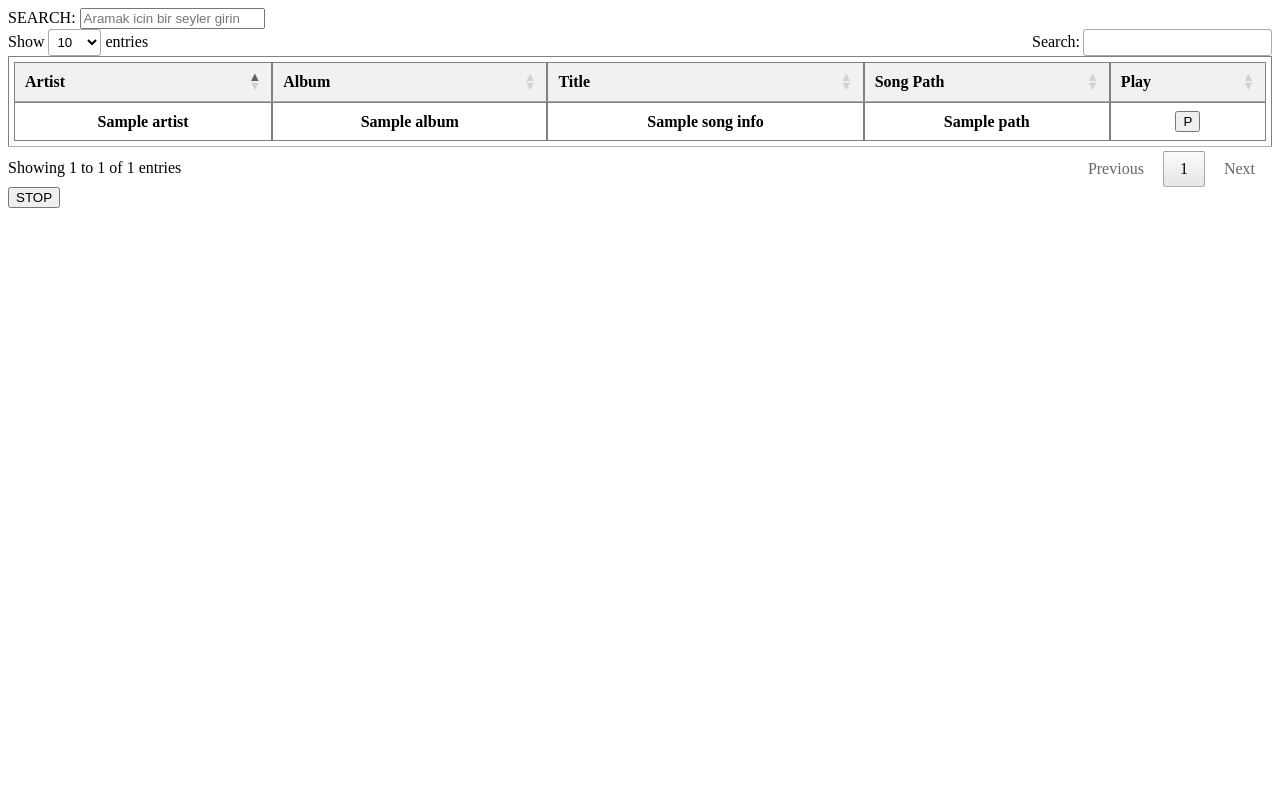
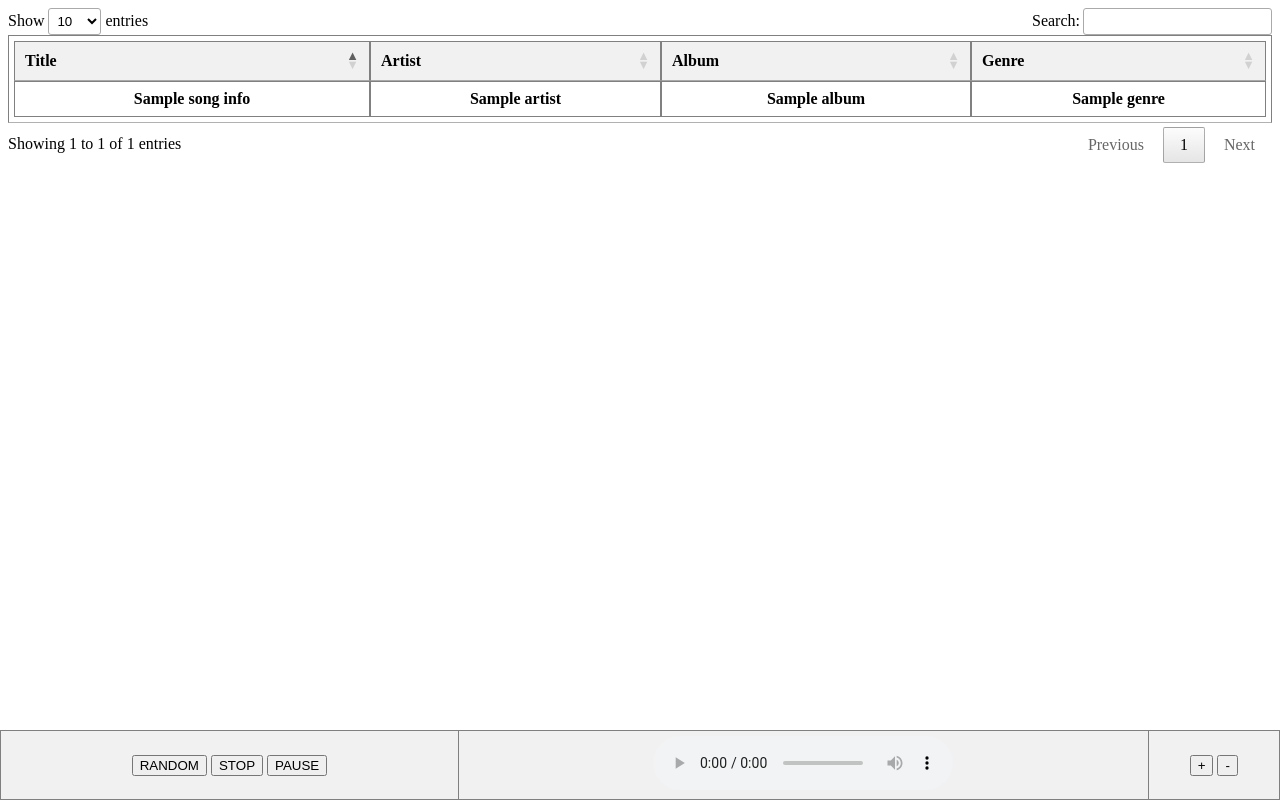
Before and after one commit to COMU/gramafon, a Flask app: template app/templates/index.html in a window 1280 px wide. Run offline with Flask 2, Linux system fonts and the light colour scheme; the template is opened without the code that fills it: most values are stand-ins (such as "Sample title", 1, 10 or a date in 2020); lists and menus that the app fills with data are empty; parts of the project's set-up code (start-up, migrations or seed data) failed here and were passed over; some libraries are stand-ins or nearby versions.

Commit message:
Random ve ses ayarlama butonları eklendi

```diff
--- a/app/app.py
+++ b/app/app.py
@@ -3,47 +3,60 @@ from flask import Flask, render_template, request
 import pygame
 import os
 import json
-from flask import jsonify
+import random
 
-# from flask.ext.triangle import Triangle
+# from tinytag import TinyTag
+# from mutagen.mp3 import MP3
+
+
+# import ipdb
+# from mutagen.mp3 import MP3
 
 app = Flask(__name__)
-
-songs_path = "/home/burcin/song/"
-music = "/home/burcin/song/01.TheCrushOfLove.mp3"
-pygame.init()
-
-pygame.mixer.music.load(music)
+songs_path = "/home/burcin/song/song/"
+sarki = songs_path + "01.TheCrushOfLove.mp3"
+songs = os.listdir(songs_path)
 
 
+# tag = TinyTag.get("sarki") print("This track is by %s." % tag.artist) print("It is %f seconds long." % tag.duration)
 
 @app.route("/")
 def song_information():
     song_info_list = []
-    songs = os.listdir(songs_path)
+    print (
+        "********************************************************************************************************")
+    duration = eyed3.load(sarki).info.time_secs
+    print(duration)
     for song in songs:
         if song.endswith(".mp3"):
             path = songs_path + song
             audiofile = eyed3.load(path)
-            song_info = {'artist': audiofile.tag.artist, 'album': audiofile.tag.artist, 'title': audiofile.tag.title,
-                         'path': path}
+            song_info = {'artist': audiofile.tag.artist, 'album': audiofile.tag.artist,
+                         'title': audiofile.tag.title, 'path': path, 'genre': audiofile.tag.genre}
             song_info_list.append(song_info)
     return render_template("index.html", song_info_list=song_info_list)
 
 
 @app.route("/play", methods=['POST'])
+@app.route("/randomList", methods=['POST'])
 def play():
-    # import ipdb
-    # ipdb.set_trace()
-
-    request_body = json.loads(request.get_data())
-
-
-    song_path=request_body['song']
-
-    pygame.mixer.music.load(song_path)
-    pygame.init()
-    pygame.mixer.music.play()
+    if request.path == '/play':
+        request_body = json.loads(request.get_data())
+        song_path = request_body['song']
+        pygame.init()
+        pygame.mixer.music.load(song_path)
+        pygame.mixer.music.play()
+        print(song_path)
+        # bir kere cal. play(-1) sonsuz cal
+        return "play basarili"
+    if request.path == '/randomList':
+        random_song = random.choice(songs)
+        print (songs_path + random_song)
+        path = songs_path + random_song
+        pygame.init()
+        pygame.mixer.music.load(path)
+        pygame.mixer.music.play()
+        return "random basarili"
     return "basarili"
 
 
@@ -53,5 +66,29 @@ def stop():
     return "stop basarili"
 
 
+@app.route("/pause", methods=['POST'])
+def pause():
+    pygame.mixer.music.pause()
+    return "pause basarili"
+
+
+@app.route("/unPause", methods=['POST'])
+def un_pause():
+    pygame.mixer.music.unpause()
+    return "unpause basarili"
+
+
+@app.route("/volumeUp", methods=['POST'])
+def volume_up():
+    pygame.mixer.music.set_volume(1)
+    return "ses yukseltme basarili"
+
+
+@app.route("/volumeDown", methods=['POST'])
+def volume_down():
+    pygame.mixer.music.set_volume(0.1)
+    return "ses dusurme basarili"
+
+
 if __name__ == "__main__":
     app.run(debug=True)
--- a/app/templates/index.html
+++ b/app/templates/index.html
@@ -1,11 +1,9 @@
 <!DOCTYPE html>
-
 <html>
 <script src="https://ajax.googleapis.com/ajax/libs/angularjs/1.6.9/angular.min.js"></script>
 <script type="text/javascript" src="//code.jquery.com/jquery-1.12.4.js"></script>
 <link rel="stylesheet" type="text/css" href="https://cdn.datatables.net/1.10.19/css/jquery.dataTables.css">
 <script type="text/javascript" charset="utf8" src="https://cdn.datatables.net/1.10.19/js/jquery.dataTables.js"></script>
-
 
 <style>
     table, th , td  {
@@ -19,18 +17,41 @@
     table tr:nth-child(even) {
         background-color: #ffffff;
     }
-
+    .mouse-over-background:hover{
+        background: #C2CFDF;
+        cursor:pointer;
+    }
+    .clicking{
+        background: #A7B7CD;
+    }
+    .mouse-over-button:hover{
+        color: #FEFEFE;
+        cursor: pointer;
+        background-color: #2E2828;
+    }
+    .footer {
+        position: fixed;
+        left: 0;
+        bottom: 0;
+        width: 100%;
+        background-color: red;
+        color: white;
+        text-align: center;
+    }
+    .alt {
+        flex-shrink: 0;
+        width: 100%;
+    }
 </style>
 
 <body ng-app="gramafonApp">
 <div ng-controller="gramafonController">
-
     <div>
-        SEARCH:
-        <input type="text" ng-model="arama" placeholder="Aramak icin bir seyler girin">
-    </div>
         <table id="gramafon" style="width:100%">
             <thead>
+            <th>
+                Title
+            </th>
             <th>
                 Artist
             </th>
@@ -38,19 +59,15 @@
                 Album
             </th>
             <th>
-            Title
-        </th>
-
-        <th>
-            Song Path
-        </th>
-        <th>
-            Play
+                Genre
             </th>
             <thead>
             <tbody>
             {% for song_info in song_info_list %}
-        <tr>
+            <tr class="mouse-over-background" ng-dblclick="play('{{song_info['path']}}')">
+                <th style=" cursor:pointer;">
+                    {{ song_info['title'] }}
+                </th>
                 <th>
                     {{ song_info['artist'] }}
                 </th>
@@ -58,22 +75,32 @@
                     {{ song_info['album'] }}
                 </th>
                 <th>
-                {{ song_info['title'] }}
-            </th>
-            <th>
-                {{ song_info['path'] }}
-            </th>
-            <th>
-                <button name="play" ng-click="play('{{song_info['path']}}')">P</button>
+                    {{ song_info['genre'] }}
                 </th>
             </tr>
             {% endfor %}
             </tbody>
-
         </table>
-
+    </div>
     <div>
-        <button name="stop" ng-click="stop()">STOP</button>
+    </div>
+    <div class="footer">
+        <table style="width:100%">
+            <th>
+                <button class="mouse-over-button" ng-click="randomList()">RANDOM</button>
+                <button class="mouse-over-button" ng-click="stop()">STOP</button>
+                <button class="mouse-over-button" ng-click="pause()" ng-dblclick="unPause()">PAUSE</button>
+            </th>
+            <th>
+                <audio controls>
+                    <source src="/home/burcin/song/song/01.TheCrushOfLove.mp3">
+                </audio>
+            </th>
+            <th>
+                <button class="mouse-over-button" ng-click="volumeUp()"> +</button>
+                <button class="mouse-over-button" ng-click="volumeDown()"> -</button>
+            </th>
+        </table>
     </div>
 </div>
 </body>
@@ -85,6 +112,8 @@
    	app.controller("gramafonController", function($scope, $http){
 
         $scope.play = function(song_path){
+            $(".scroller_result").css("color","red");
+
             $http({
  			    method: 'POST',
  				url: '/play',
@@ -105,21 +134,78 @@
  				url: '/stop'
  			}).then(function successCallback(response) {
  			    console.log(response);
-
-            }, function errorCallback(response) {
+            },
+            function errorCallback(response) {
                 console.log(response);
-
   		    });
 		};
 
+	    $scope.pause = function(){
+            $http({
+ 			    method: 'POST',
+ 				url: '/pause'
+ 			}).then(function successCallback(response) {
+ 			    console.log(response);
+            },
+            function errorCallback(response) {
+                console.log(response);
+  		    });
+		};
+
+	    $scope.unPause = function(){
+            $http({
+            method: 'POST',
+            url: '/unPause'
+ 			}).then(
+ 			function successCallback(response) {
+ 			    console.log(response);
+            },
+            function errorCallback(response) {
+                console.log(response);
+            });
+		};
+
+		$scope.volumeUp = function(){
+            $http({
+            method: 'POST',
+            url: '/volumeUp'
+ 			}).then(
+ 			function successCallback(response) {
+ 			    console.log(response);
+            },
+            function errorCallback(response) {
+                console.log(response);
+            });
+		};
+
+		$scope.volumeDown = function(){
+            $http({
+            method: 'POST',
+            url: '/volumeDown'
+ 			}).then(
+ 			function successCallback(response) {
+ 			    console.log(response);
+            },
+            function errorCallback(response) {
+                console.log(response);
+            });
+		};
+		$scope.randomList = function(){
+            $http({
+            method: 'POST',
+            url: '/randomList'
+ 			}).then(
+ 			function successCallback(response) {
+ 			    console.log(response);
+            },
+            function errorCallback(response) {
+                console.log(response);
+            });
+		};
 	});
 
 	$(document).ready(function () {
             $('#gramafon').DataTable({
             });
     });
-
-
-
-
 </script>
```
Lines whose indentation alone changed are shown as unchanged.
